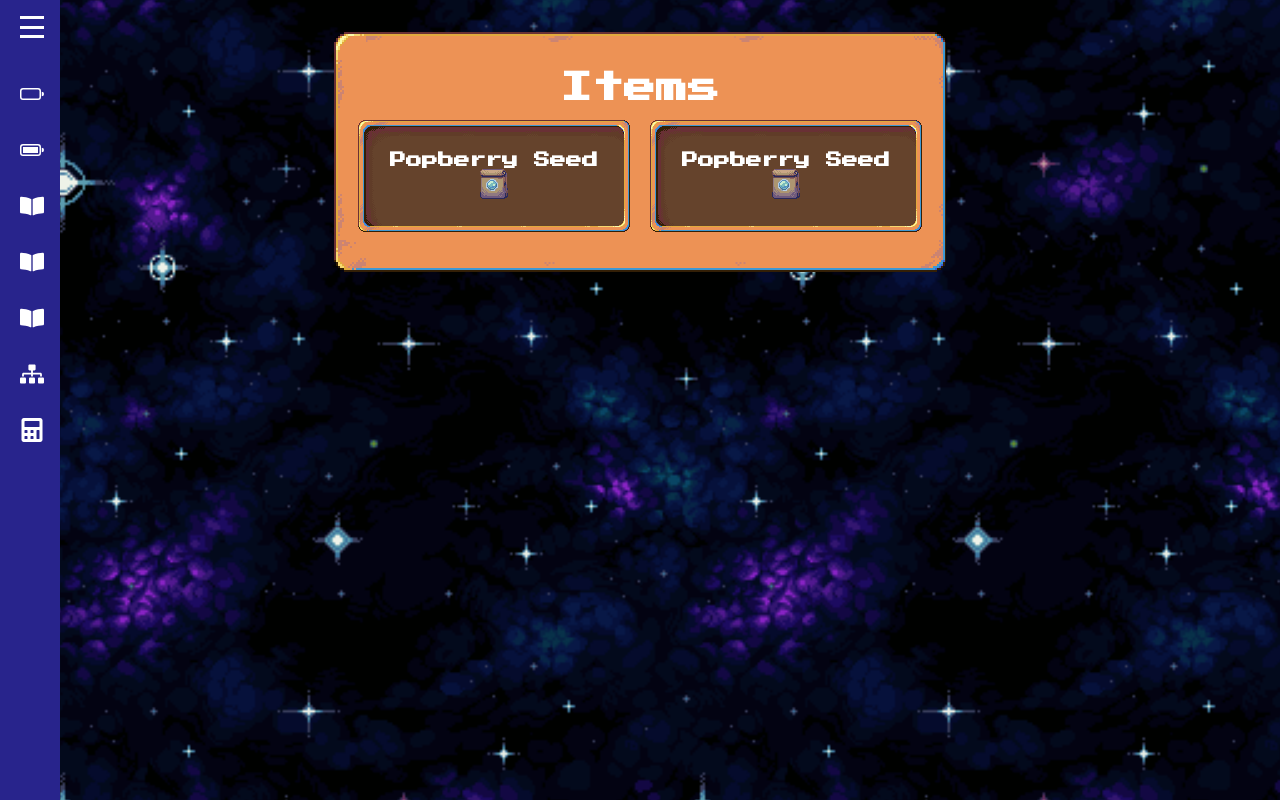
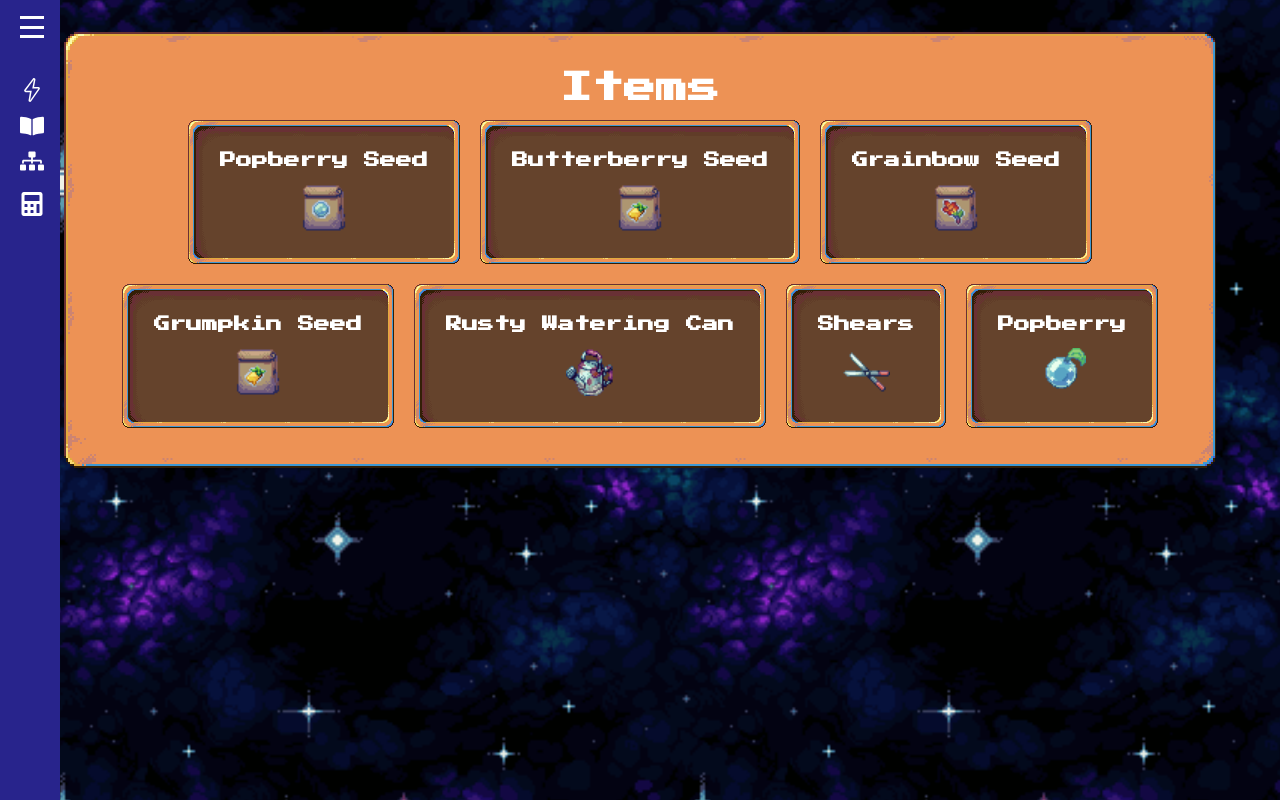
Before and after one commit to YauhenV/React-Projects, a React (Create React App) app in the folder pixels-helper/: page /items in a window 1280 px wide. Built offline with nearby package versions, Linux system fonts and the light colour scheme.

Commit message:
Update pixel-helper new sidebar

```diff
--- a/pixels-helper/src/components/Navbar.js
+++ b/pixels-helper/src/components/Navbar.js
@@ -1,22 +1,24 @@
 import React, {useState} from 'react';
-import { Link } from 'react-router-dom';
-import * as FaIcons from "react-icons/fa";
-import * as AiIcons from "react-icons/ai";
 import { IconContext } from 'react-icons/lib';
 import {SidebarData} from "./SidebarData";
 import styles from "./navbar.module.css";
+import SubMenu from './SubMenu';
 
 
 function Navbar() {
   const [sidebar, setSidebar] = useState(false);
 
-  const showSidebar = () => setSidebar(!sidebar);
+  const showSidebar = (event) => {
+    // console.log(event.target.closest('div'))
+    setSidebar(!sidebar);
+  };
+
 
   return (
     <>
       <IconContext.Provider value={{ color: "undefined", size: "1.5rem", className: styles.icon }}>
         <nav className={sidebar ? `${styles["nav-menu"]} ${styles["active"]}` : styles["nav-menu"]}>
-          <ul className ={styles["nav-menu-items"]} >
+        <ul className ={styles["nav-menu-items"]}>
             <li >
               <div className={sidebar ? `${styles.toggle} ${styles["nav-active"]}`: styles.toggle} onClick={showSidebar}>
                 <div className={styles.line1}></div>
@@ -24,16 +26,19 @@ function Navbar() {
                 <div className={styles.line3}></div>
               </div>
             </li>
+
             {SidebarData.map((item, index) => {
               return (
-                <li key={index} className={item.cName}>
-                  <Link to={item.path}>
-                    {item.icon}
-                    <span>{item.title}</span>
-                  </Link>
-              </li>
+                <SubMenu
+                  item={item}
+                  key={index}
+                  showSubMenuRightNow={sidebar}
+                  showSidebar={showSidebar}
+                 />
               );
             })}
+
+
           </ul>
         </nav>
       </IconContext.Provider>
--- a/pixels-helper/src/components/SidebarData.js
+++ b/pixels-helper/src/components/SidebarData.js
@@ -2,45 +2,69 @@ import React from 'react';
 import * as FaIcons from "react-icons/fa";
 import * as BsIcons from "react-icons/bs";
 import * as RiIcons from "react-icons/ri";
+import * as SlIcons from "react-icons/sl";
 
 
 import styles from "./navbar.module.css";
 
 export const SidebarData = [
   {
-    title: "requires energy",
+    title: "Energy",
+    path: "",
+    icon: <SlIcons.SlEnergy />,
+    cName: styles["nav-text"],
+    cSubName: styles["nav-subNav"],
+    iconOpened: <RiIcons.RiArrowDownSLine />,
+    iconClosed: <RiIcons.RiArrowUpSLine />,
+    subNav: [
+      {
+        title: "requires",
         path: "/",
         icon: <BsIcons.BsBattery />,
-    cName: styles["nav-text"],
+        cName: styles["nav-subNav-text"],
       },
       {
-    title: "recovery energy",
+        title: "recovery",
         path: "/recoveryEnergy",
         icon: <BsIcons.BsBatteryFull />,
-    cName: styles["nav-text"],
+        cName: styles["nav-subNav-text"],
+      },
+    ]
   },
   {
-    title: "cooking recipes",
+    title: "recipes",
     path: "/recipesCooking",
     icon: <FaIcons.FaBookOpen />,
     cName: styles["nav-text"],
+    cSubName: styles["nav-subNav"],
+    iconOpened: <RiIcons.RiArrowDownSLine />,
+    iconClosed: <RiIcons.RiArrowUpSLine />,
+    subNav: [
+      {
+        title: "Cooking",
+        path: "/recipesCooking",
+        icon: <FaIcons.FaBookOpen />,
+        cName: styles["nav-subNav-text"],
       },
       {
-    title: "woodwork recipes",
+        title: "Woodwork",
         path: "/recipesWoodwork",
         icon: <FaIcons.FaBookOpen />,
-    cName: styles["nav-text"],
+        cName: styles["nav-subNav-text"],
       },
       {
-    title: "granger recipes",
+        title: "Granger",
         path: "/recipesGranger",
         icon: <FaIcons.FaBookOpen />,
-    cName: styles["nav-text"],
+        cName: styles["nav-subNav-text"],
+      },
+
+    ]
   },
   {
     title: "items",
     path: "/items",
-    icon: <FaIcons.FaSitemap />,
+    icon: <FaIcons.FaSitemap/>,
     cName: styles["nav-text"],
   },
   {
@@ -48,7 +72,7 @@ export const SidebarData = [
     path: "/calculators",
     icon: <FaIcons.FaCalculator />,
     cName: styles["nav-text"],
-  }
+  },
 ];
 
 
--- /dev/null
+++ b/pixels-helper/src/components/SubMenu.js
@@ -0,0 +1,90 @@
+import React, {useState, useEffect} from 'react';
+import { CSSTransition, TransitionGroup } from 'react-transition-group';
+import { Link } from 'react-router-dom';
+import styles from "./navbar.module.css";
+import animationSubMenu from "./animationSubMenu.module.css";;
+
+function SubMenu( {item, showSubMenuRightNow, showSidebar} ) {
+  // let ktoOtrilMenu;
+  const [subNav, setSubNav] = useState(false);
+  const [textDecoration, setTextDecoration] = useState(false);
+
+ function showSubNav (event) {
+  // ktoOtrilMenu = event.target.closest("a").id;
+  // console.log(ktoOtrilMenu)
+  setSubNav(!subNav);
+
+
+  // Открывает окно меню при нажатии на пункт с субменю
+  if (showSubMenuRightNow === false) {
+    showSidebar()
+  }
+  };
+
+  useEffect(() => {
+    //setSubNav(showSubMenuRightNow)
+    //Всегда закрываем все субменю перед закрытием основного меню
+    if (showSubMenuRightNow === false) {
+      setSubNav(showSubMenuRightNow)
+    }
+  }, [showSubMenuRightNow])
+
+  useEffect(() => {
+    if (subNav) {
+      setTextDecoration(styles.link);
+    } else {
+      setTextDecoration(false)
+    };
+  }, [subNav])
+
+  //Убрано дублирование кода в отображении sidebar есть ли подменю или нет
+  const showSidebarTitle = () => {
+    return (
+      <>
+        {item.icon}
+        <span>{item.title}</span>
+      </>
+    )
+  }
+
+  return (
+    <>
+      <li className={`${item.cName}`} >
+        <div className={item.cSubName} >
+        {/*Разные стили и ссылки для пунктов с подменю и без*/}
+          {item.subNav
+          ? (
+            <Link className={`${textDecoration}`} onClick={showSubNav} id={"subMenu"}>
+              {showSidebarTitle()}
+              {item.subNav && subNav
+                ? item.iconOpened
+                : item.subNav
+                ? item.iconClosed
+                : null
+              }
+            </Link>
+          ) : (
+              <Link to={item.path}>
+                {showSidebarTitle()}
+              </Link>
+          )}
+          <TransitionGroup>
+          {/*Выводим подменю */}
+          {item.subNav && subNav && item.subNav.map((item, index) => {
+             return (
+              <CSSTransition timeout={200} classNames={animationSubMenu} key={index}>
+                <Link to={item.path} className={item.cName}>
+                  <span>{item.title}</span>
+                </Link>
+              </CSSTransition>
+            )
+          })}
+          </TransitionGroup>
+        </div>
+      </li>
+
+    </>
+  )
+}
+
+export default SubMenu
--- /dev/null
+++ b/pixels-helper/src/components/animationSubMenu.module.css
@@ -0,0 +1,14 @@
+.enter {
+  opacity: 0;
+}
+.enterActive {
+  opacity: 1;
+  transition: opacity 300ms;
+}
+.exit {
+  opacity: 1;
+}
+.exitActive {
+  opacity: 0;
+  transition: opacity 300ms;
+}
--- a/pixels-helper/src/components/navbar.module.css
+++ b/pixels-helper/src/components/navbar.module.css
@@ -61,35 +61,61 @@
   display: flex;
   justify-content: flex-start;
   align-items: center;
-  padding: 0.5rem 0px 0.5rem 0;
+  padding: 0.5rem 0px 0.7rem 0;
   list-style: none;
-  height: 3rem;
-  margin-bottom: 0.5rem;
+
+  /* height: 3rem; */
+  /* margin-bottom: 0.5rem; */
 }
+
 
 .nav-text a {
   text-decoration: underline;
+  text-decoration-color: #E3FF37;
+  text-underline-offset: 3px;
+  text-decoration-thickness: 2px;
   color: #fff;
   font-size: 1rem;
   height: 100%;
   display: flex;
   align-items: center;
-  text-decoration-color: #E3FF37;
-  text-underline-offset: 3px;
-  text-decoration-thickness: 2px;
+
+  /* animation: toggleSubMenu 450ms linear; */
+}
+
+.nav-text .link {
+  text-decoration: none;
 }
 
 .nav-text a:hover {
   opacity: 0.6;
 }
 
+.nav-subNav:last-child {
+  margin-bottom: -0.5rem;
+}
+
+.nav-subNav-text {
+  margin: 0.5rem 0rem 0.5rem 1.5rem;
+}
+
 .nav-menu-items {
   width: 100%;
   list-style-type: none;
+
 }
 
 span {
   margin-left: 1.1rem;
   line-height: 1.5rem;
-  width: 8rem;
+  width: 7rem;
 }
+
+@keyframes toggleSubMenu {
+  0% {
+    opacity: 0;
+  }
+  100% {
+    opacity: 1;
+  }
+}
--- a/pixels-helper/src/data/itemsData.js
+++ b/pixels-helper/src/data/itemsData.js
@@ -1,9 +1,45 @@
 export const itemsData = [
   {
     name: "Popberry Seed",
-    id: "item-popberry-seed",
+    id: "popberry-seed",
     icon: "farming-icon/icon_seed_popberry.png",
-    iconAlt: "popberry-seed",
+    iconAlt: "Popberry seed",
+    description: "A bunch of popberry seeds",
+    buy: 1,
+    energyConsumption: 2,
+    experience: 2,
+    sectionIcon: "farming-icon/icon_farming.png",
+    sectionIconAlt: "Farming icon",
+    reusable: "yes",
+    parentsIcon: "building/shop.png",
+    extraItems: ["rusty-watering-can", "shears", "fertilizer"],
+    child: "popberry",
+  },
+  {
+    name: "Butterberry Seed",
+    id: "butterberry-seed",
+    icon: "farming-icon/icon_seed_butterberry.png",
+    iconAlt: "butterberry-seed",
+    buy: 1,
+    time: "1",
+    energyConsumption: "2",
+
+    craftTime: "00:00:15",
+    experience: "8",
+    energyRecovery: "5.5",
+    price: "15",
+    text: "Yummy!",
+    parentsIcon: "building/shop.png",
+    needItems: 2,
+    needItemIcon: ["farming-icon/itm_butterberry.png", "aviculture-icon/egg-icon.png",],
+    needItemAmount: ["2", "1",],
+    needItemAlt: ["Butterberry", "Egg"],
+  },
+  {
+    name: "Grainbow Seed",
+    id: "grainbow-seed",
+    icon: "farming-icon/icon_seed_grainbow.png",
+    iconAlt: "grainbow-seed",
     buy: 3,
     time: "1",
     energyConsumption: "2",
@@ -19,11 +55,11 @@ export const itemsData = [
     needItemAlt: ["Butterberry", "Egg"],
   },
   {
-    name: "Popberry Seed",
-    id: "item-popberry-seed",
-    icon: "farming-icon/icon_seed_popberry.png",
-    iconAlt: "popberry-seed",
-    buy: 3,
+    name: "Grumpkin Seed",
+    id: "grumpkin-seed",
+    icon: "farming-icon/icon_seed_butterberry.png",
+    iconAlt: "grumpkin-seed",
+    buy: 9,
     time: "1",
     energyConsumption: "2",
 
@@ -37,4 +73,41 @@ export const itemsData = [
     needItemAmount: ["2", "1",],
     needItemAlt: ["Butterberry", "Egg"],
   },
+  {
+    name: "Rusty Watering Can",
+    id: "rusty-watering-can",
+    icon: "farming-icon/icon_rustywateringcan.png",
+    iconAlt: "Rusty Watering Can",
+    buy: 10,
+    energyConsumption: 0.5,
+    reusable: "yes",
+  },
+  {
+    name: "Shears",
+    id: "shears",
+    icon: "farming-icon/icon_shears.png",
+    iconAlt: "Shears",
+    buy: 10,
+    energyConsumption: 1,
+    reusable: "yes",
+  },
+  {
+    name: "Popberry",
+    id: "popberry",
+    icon: "farming-icon/itm_popberry.png",
+    iconAlt: "popberry",
+
+    time: "1",
+    energyConsumption: "2",
+
+    craftTime: "00:00:15",
+    experience: "8",
+    energyRecovery: "5.5",
+    price: 3,
+    parentsIcon: "farming-icon/icon_seed_popberry.png",
+    needItems: 2,
+    needItemIcon: ["farming-icon/itm_butterberry.png", "aviculture-icon/egg-icon.png",],
+    needItemAmount: ["2", "1",],
+    needItemAlt: ["Butterberry", "Egg"],
+  },
 ];
--- a/pixels-helper/src/index.js
+++ b/pixels-helper/src/index.js
@@ -17,7 +17,6 @@ import {
   createBrowserRouter,
   RouterProvider,
   Route,
-  Link,
   Outlet,
   createRoutesFromElements,
 } from "react-router-dom";
--- a/pixels-helper/src/routes/Items.js
+++ b/pixels-helper/src/routes/Items.js
@@ -1,44 +1,105 @@
-import React from 'react';
+import React, { useEffect, useState } from 'react';
 import { itemsData } from '../data/itemsData';
+import { IconContext } from 'react-icons/lib';
+import * as SlIcons from "react-icons/sl";
 import styles from "./items.module.css";
 import stylesRoute from "./route.module.css";
 
 
 function Items() {
+
+  const [itemTarget, setItemTarget] = useState("");
+
+  const itemToggleInfo = (item) => {
+    if (itemTarget === "" || itemTarget !== item) {
+      setItemTarget(item);
+    } else {
+      setItemTarget("");
+    }
+  }
+
+  const info = (item) => {
+    return (
+      <div className={styles.infoStyle}>
+        <div>
+          <img src={require("../assets/" + item.parentsIcon)} alt={item.iconAlt} width="112px" height="176px" />
+        </div>
+        <div className={styles.infoItem}>
+          <img src={require("../assets/" + item.icon)} alt={item.iconAlt} width="48px" height="48px" />
+          {item.buy
+            && <div className={styles.infoText}>buy: {item.buy}<img src={require("../assets/berry-coin.png")} width="16px" height="16px" alt='Berry Coin' /></div>}
+          {item.price
+            && <div className={styles.infoText}>sell: {item.price}<img src={require("../assets/berry-coin.png")} width="16px" height="16px" alt='Berry Coin' /></div>}
+          {item.energyConsumption
+            && <div className={styles.infoText}>energy: <span className={styles.textRed}>-{item.energyConsumption}<SlIcons.SlEnergy /></span></div>}
+          {item.energyRecovery
+            && <div className={styles.infoText}>energy: <span className={styles.textGreen}>+{item.energyRecovery}<SlIcons.SlEnergy /></span></div>}
+          {item.experience
+            && <div className={styles.infoText}><img src={require("../assets/" + item.sectionIcon)} alt={item.sectionIconAlt} width="16px" height="16px" /> exp.: {item.experience} XP</div>}
+          {item.reusable
+            && <div className={styles.infoText}>reusable: {item.reusable}</div>}
+        </div>
+
+        {item.extraItems
+          && <div>
+            {item.extraItems.forEach(item => itemsData.filter(child => child.id === item).map(item => {
+              return (
+                item.buy
+              )
+            }
+
+          ))}
+          </div>}
+
+        <div>
+          {itemsData.filter(child => child.id === item.child).map(item => (
+            <div className={styles.infoItem} key={item.id}>
+            <img src={require("../assets/" + item.icon)} alt={item.iconAlt} width="48px" height="48px" />
+          {item.buy
+            && <div className={styles.infoText}>buy: {item.buy}<img src={require("../assets/berry-coin.png")} width="16px" height="16px" alt='Berry Coin' /></div>}
+          {item.price
+            && <div className={styles.infoText}>cell: {item.price}<img src={require("../assets/berry-coin.png")} width="16px" height="16px" alt='Berry Coin' /></div>}
+          {item.energyConsumption
+            && <div className={styles.infoText}>energy: <span className={styles.textRed}>-{item.energyConsumption}<SlIcons.SlEnergy /></span></div>}
+          {item.energyRecovery
+            && <div className={styles.infoText}>energy:<span className={styles.textGreen}>+{item.energyRecovery}<SlIcons.SlEnergy /></span></div>}
+            </div>
+          ))}
+        </div>
+      </div>
+    )
+  }
+
+  // useEffect(() => {
+  //   console.log(itemTarget)
+  // }, [itemTarget])
+
   return (
     <section className={stylesRoute["section-wrapper"]}>
+      <IconContext.Provider value={{ color: "undefined", size: "0.8rem"}}>
         <div className={stylesRoute.wrapper}>
           <div className={stylesRoute["wrapper-inner"]}>
             <h2>Items</h2>
             <div className={stylesRoute.items}>
-            {itemsData.map((item, index) => {
+              {itemsData.map((item) => {
                 return (
-                <div className={stylesRoute.item}>
-                  <div key={index} >
+                  <div key={item.id} className={`${stylesRoute.item} ${styles.item}`} onClick={() => itemToggleInfo(item.id)}>
+                    <div>
                       <h3 className={styles["item-header"]}>{item.name}</h3>
-                    <img src={require("../assets/" + item.icon)} alt={item.iconAlt} />
+                      {
+                        itemTarget === item.id
+                        ? info(item)
+                        : <img src={require("../assets/" + item.icon)} alt={item.iconAlt} width="48px" height="48px" />
+                      }
                     </div>
                   </div>
                 )
               })}
 
-
-
-
-              {/* <h3>Time</h3>
-              <div className={styles["item-table"]}>
-                <div>
-                  <img className={stylesRoute.icon} src={require("../assets/recovery_energy/clock-icon.png")} alt='Clock'></img>
-                </div>
-                <div className={stylesRoute["rest-energy-text"]}>
-                  0.06% - 3 min
-                  28.8% - 1 day
-                </div> */}
-              {/* </div>      */}
-
             </div>
           </div>
         </div>
+      </IconContext.Provider>
     </section>
   )
 }
--- a/pixels-helper/src/routes/items.module.css
+++ b/pixels-helper/src/routes/items.module.css
@@ -1,4 +1,45 @@
+.item {
+  cursor: pointer;
+}
 
 .item-header {
   font-size: 1rem;
+  margin-bottom: 1rem;
 }
+
+.infoStyle {
+  display: flex;
+  flex-direction: row;
+  gap: 2rem;
+  align-items: center;
+  justify-content: center;
+}
+
+.infoItem {
+  display: flex;
+  gap: 0.5rem;
+  flex-direction: column;
+  flex-wrap: wrap;
+  font-size: 0.75rem;
+}
+
+.infoItem > img {
+  margin: auto;
+}
+
+.infoText {
+  height: 1rem;
+  text-align: left;
+  vertical-align: middle;
+  line-height: 1.5rem;
+}
+
+.textRed {
+  color:red;
+  margin-left: 0;
+}
+
+.textGreen {
+  color:#3cb043;
+  margin-left: 0;
+}
```
Also changed, not shown: pixels-helper/src/App.js (+4 -4 lines), pixels-helper/src/assets/building/shop.png (added), 1 other file (tests, documents, lock files or other folders). Lines whose indentation alone changed are shown as unchanged.
